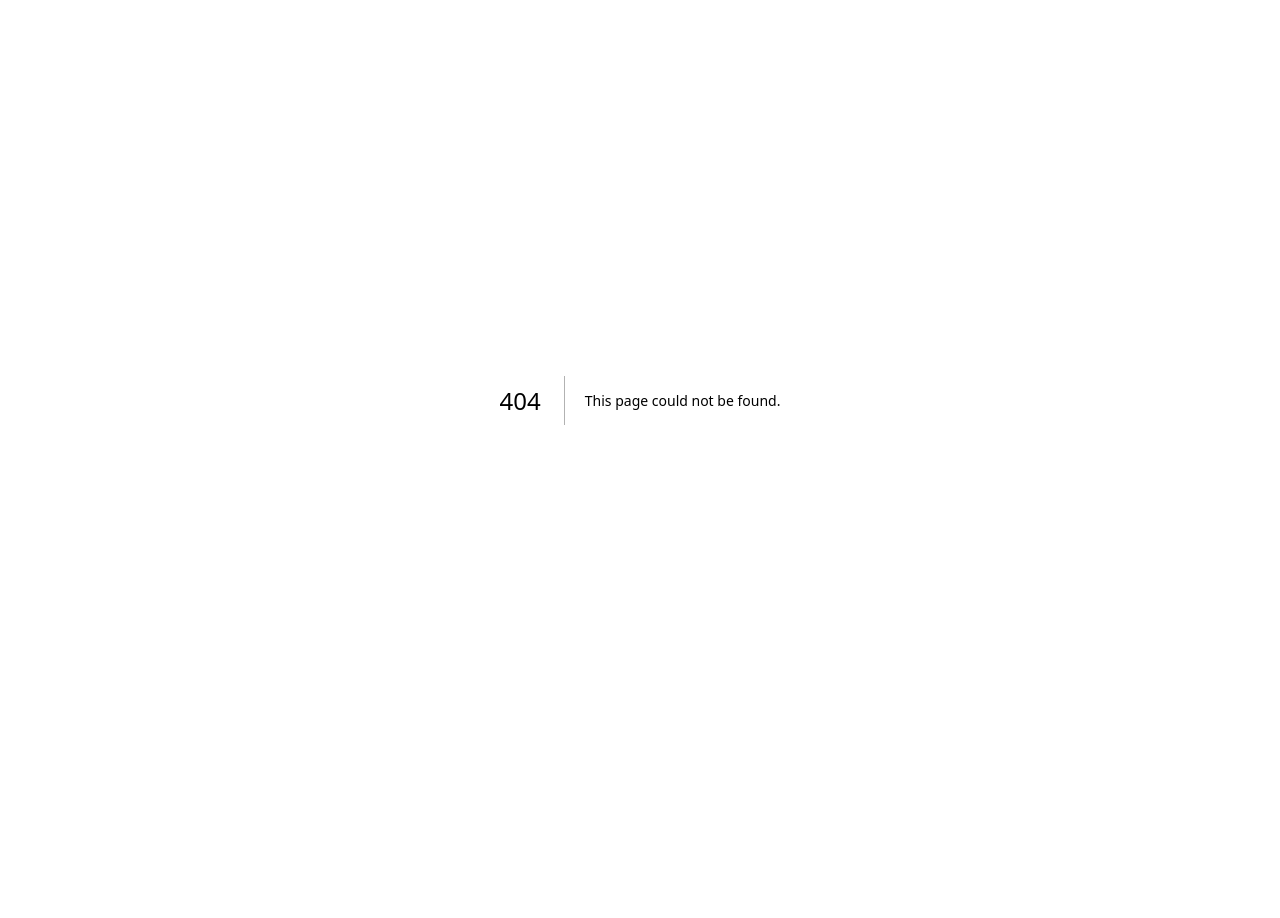
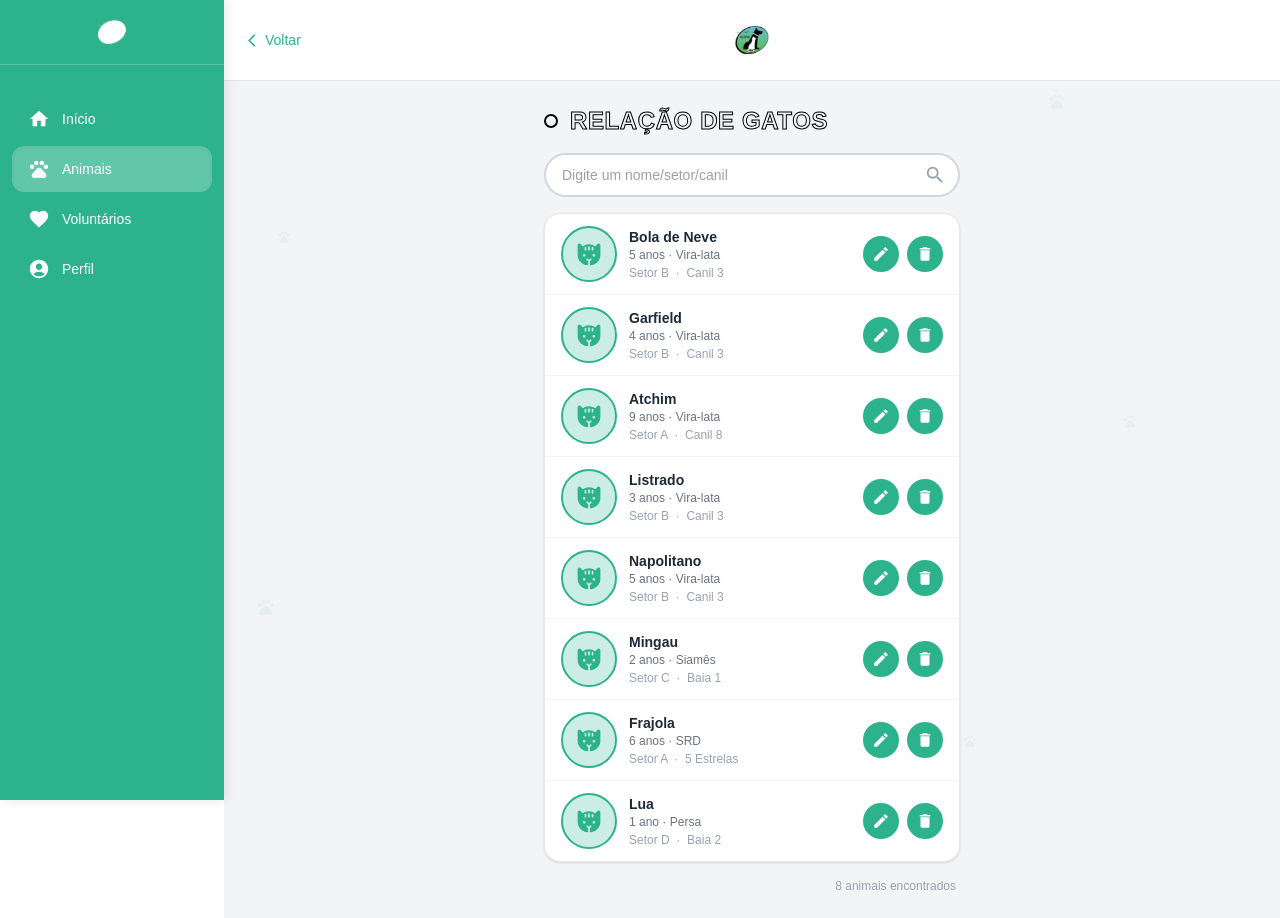
Before and after one commit to vitorrosa0/Projeto-APPS, a Next.js app in the folder frontend/: page /animais/gatos in a window 1280 px wide. Before the commit this address had no page. Before the commit the page ends 800 px from the top, so only its background shows below. Built offline with nearby package versions, Linux system fonts and the light colour scheme.

Commit message:
tela de listagem de gatos

```diff
--- /dev/null
+++ b/frontend/app/(etapas)/animais/gatos/page.tsx
@@ -0,0 +1,253 @@
+"use client";
+
+import { useState, useMemo } from "react";
+import { useRouter } from "next/navigation";
+import { MdSearch, MdEdit, MdDelete, MdPets, MdClose } from "react-icons/md";
+import { PiCatFill } from "react-icons/pi";
+import Header from "@/components/Header";
+import BottomNav from "@/components/BottomNav";
+
+// ---------------------------------------------------------------------------
+// Tipos
+// ---------------------------------------------------------------------------
+interface Gato {
+  id: number;
+  nome: string;
+  idade: string;
+  raca: string;
+  setor: string;
+  canil: string;
+  foto?: string;
+}
+
+// ---------------------------------------------------------------------------
+// Mock de dados
+// ---------------------------------------------------------------------------
+const MOCK_GATOS: Gato[] = [
+  { id: 1, nome: "Bola de Neve", idade: "5 anos", raca: "Vira-lata", setor: "B", canil: "Canil 3" },
+  { id: 2, nome: "Garfield",     idade: "4 anos", raca: "Vira-lata", setor: "B", canil: "Canil 3" },
+  { id: 3, nome: "Atchim",       idade: "9 anos", raca: "Vira-lata", setor: "A", canil: "Canil 8" },
+  { id: 4, nome: "Listrado",     idade: "3 anos", raca: "Vira-lata", setor: "B", canil: "Canil 3" },
+  { id: 5, nome: "Napolitano",   idade: "5 anos", raca: "Vira-lata", setor: "B", canil: "Canil 3" },
+  { id: 6, nome: "Mingau",       idade: "2 anos", raca: "Siamês",    setor: "C", canil: "Baia 1" },
+  { id: 7, nome: "Frajola",      idade: "6 anos", raca: "SRD",       setor: "A", canil: "5 Estrelas" },
+  { id: 8, nome: "Lua",          idade: "1 ano",  raca: "Persa",     setor: "D", canil: "Baia 2" },
+];
+
+// Patinhas decorativas
+const PAW_POSITIONS = [
+  { top: "10%", left: "78%", size: 18 },
+  { top: "25%", left: "5%",  size: 14 },
+  { top: "45%", left: "85%", size: 16 },
+  { top: "65%", left: "3%",  size: 20 },
+  { top: "80%", left: "70%", size: 14 },
+];
+
+// ---------------------------------------------------------------------------
+// Sub-componente: Avatar do gato
+// ---------------------------------------------------------------------------
+function CatAvatar({ foto, nome }: { foto?: string; nome: string }) {
+  if (foto) {
+    return (
+      <img
+        src={foto}
+        alt={nome}
+        className="w-14 h-14 rounded-full object-cover border-2 border-[#2DB38B] flex-shrink-0"
+      />
+    );
+  }
+  return (
+    <div className="w-14 h-14 rounded-full bg-[#58C2A1]/30 border-2 border-[#2DB38B] flex items-center justify-center flex-shrink-0">
+      <PiCatFill size={28} className="text-[#2DB38B]" />
+    </div>
+  );
+}
+
+// ---------------------------------------------------------------------------
+// Sub-componente: Modal de confirmação de exclusão
+// ---------------------------------------------------------------------------
+function ConfirmModal({
+  nome,
+  onConfirm,
+  onCancel,
+}: {
+  nome: string;
+  onConfirm: () => void;
+  onCancel: () => void;
+}) {
+  return (
+    <div
+      className="fixed inset-0 z-50 flex items-center justify-center bg-black/40 px-6"
+      onClick={onCancel}
+    >
+      <div
+        className="bg-white rounded-2xl shadow-xl w-full max-w-xs p-6 flex flex-col gap-4"
+        onClick={(e) => e.stopPropagation()}
+      >
+        <div className="flex items-center justify-between">
+          <h2 className="font-bold text-base text-gray-800">Excluir animal</h2>
+          <button onClick={onCancel} className="text-gray-400 hover:text-gray-600 cursor-pointer">
+            <MdClose size={20} />
+          </button>
+        </div>
+        <p className="text-sm text-gray-600">
+          Tem certeza que deseja excluir <span className="font-semibold text-gray-800">{nome}</span>?
+        </p>
+        <div className="flex gap-3 justify-end">
+          <button
+            onClick={onCancel}
+            className="px-5 py-2 rounded-full border-2 border-gray-300 text-sm font-semibold text-gray-600 hover:bg-gray-50 cursor-pointer"
+          >
+            Cancelar
+          </button>
+          <button
+            onClick={onConfirm}
+            className="px-5 py-2 rounded-full bg-red-500 text-white text-sm font-semibold hover:bg-red-600 active:scale-95 transition-all cursor-pointer"
+          >
+            Excluir
+          </button>
+        </div>
+      </div>
+    </div>
+  );
+}
+
+// ---------------------------------------------------------------------------
+// Página principal
+// ---------------------------------------------------------------------------
+export default function GatosPage() {
+  const router = useRouter();
+  const [gatos, setGatos] = useState<Gato[]>(MOCK_GATOS);
+  const [busca, setBusca] = useState("");
+  const [paraExcluir, setParaExcluir] = useState<Gato | null>(null);
+
+  const gatosFiltrados = useMemo(() => {
+    const termo = busca.toLowerCase().trim();
+    if (!termo) return gatos;
+    return gatos.filter(
+      (g) =>
+        g.nome.toLowerCase().includes(termo) ||
+        g.raca.toLowerCase().includes(termo) ||
+        g.setor.toLowerCase().includes(termo) ||
+        g.canil.toLowerCase().includes(termo)
+    );
+  }, [gatos, busca]);
+
+  const handleEditar = (gato: Gato) => {
+    router.push(`/animais/cadastrar?id=${gato.id}`);
+  };
+
+  const handleConfirmarExclusao = () => {
+    if (!paraExcluir) return;
+    setGatos((prev) => prev.filter((g) => g.id !== paraExcluir.id));
+    setParaExcluir(null);
+  };
+
+  return (
+    <div className="relative min-h-screen bg-gray-100 overflow-x-hidden flex flex-col md:ml-56 pb-20 md:pb-0">
+
+      <Header showBack={true} />
+
+      {/* Patinhas decorativas */}
+      <div className="absolute inset-0 pointer-events-none z-0 overflow-hidden" aria-hidden="true">
+        {PAW_POSITIONS.map((pos, i) => (
+          <MdPets
+            key={i}
+            size={pos.size}
+            style={{ position: "absolute", top: pos.top, left: pos.left, opacity: 0.07, color: "#2DB38B" }}
+          />
+        ))}
+      </div>
+
+      <main className="relative z-10 px-4 py-6 flex-1 w-full max-w-md mx-auto flex flex-col gap-4">
+
+        {/* Título */}
+        <div className="flex items-center gap-3">
+          <div className="w-3.5 h-3.5 rounded-full border-2 border-black flex-shrink-0" />
+          <h1
+            className="text-2xl font-bold tracking-wide uppercase text-transparent"
+            style={{ WebkitTextStroke: "1px black" }}
+          >
+            Relação de Gatos
+          </h1>
+        </div>
+
+        {/* Campo de busca */}
+        <div className="relative">
+          <input
+            type="search"
+            placeholder="Digite um nome/setor/canil"
+            value={busca}
+            onChange={(e) => setBusca(e.target.value)}
+            className="w-full h-11 bg-white border-2 border-gray-300 rounded-full pl-4 pr-11 text-sm text-gray-800 outline-none focus:border-[#2DB38B] transition-colors placeholder:text-gray-400"
+          />
+          <MdSearch
+            size={22}
+            className="absolute right-3.5 top-1/2 -translate-y-1/2 text-gray-400 pointer-events-none"
+          />
+        </div>
+
+        {/* Lista */}
+        <div className="bg-white rounded-2xl border border-gray-200 shadow-sm overflow-hidden">
+          {gatosFiltrados.length === 0 ? (
+            <div className="flex flex-col items-center gap-3 py-12 text-gray-400">
+              <PiCatFill size={40} />
+              <p className="text-sm">Nenhum animal encontrado.</p>
+            </div>
+          ) : (
+            <ul className="divide-y divide-gray-100">
+              {gatosFiltrados.map((gato) => (
+                <li key={gato.id} className="flex items-center gap-3 px-4 py-3">
+
+                  <CatAvatar foto={gato.foto} nome={gato.nome} />
+
+                  <div className="flex-1 min-w-0">
+                    <p className="font-bold text-gray-800 text-sm truncate">{gato.nome}</p>
+                    <p className="text-xs text-gray-500">{gato.idade} · {gato.raca}</p>
+                    <p className="text-xs text-gray-400 mt-0.5">
+                      Setor {gato.setor} &nbsp;·&nbsp; {gato.canil}
+                    </p>
+                  </div>
+
+                  <div className="flex items-center gap-2 flex-shrink-0">
+                    <button
+                      onClick={() => handleEditar(gato)}
+                      aria-label={`Editar ${gato.nome}`}
+                      className="w-9 h-9 rounded-full bg-[#2DB38B] flex items-center justify-center text-white hover:bg-[#25967A] active:scale-95 transition-all cursor-pointer"
+                    >
+                      <MdEdit size={18} />
+                    </button>
+                    <button
+                      onClick={() => setParaExcluir(gato)}
+                      aria-label={`Excluir ${gato.nome}`}
+                      className="w-9 h-9 rounded-full bg-[#2DB38B] flex items-center justify-center text-white hover:bg-red-500 active:scale-95 transition-all cursor-pointer"
+                    >
+                      <MdDelete size={18} />
+                    </button>
+                  </div>
+
+                </li>
+              ))}
+            </ul>
+          )}
+        </div>
+
+        {/* Contador */}
+        <p className="text-xs text-gray-400 text-right pr-1">
+          {gatosFiltrados.length} {gatosFiltrados.length === 1 ? "animal" : "animais"} encontrado{gatosFiltrados.length !== 1 ? "s" : ""}
+        </p>
+
+      </main>
+
+      {paraExcluir && (
+        <ConfirmModal
+          nome={paraExcluir.nome}
+          onConfirm={handleConfirmarExclusao}
+          onCancel={() => setParaExcluir(null)}
+        />
+      )}
+
+      <BottomNav />
+    </div>
+  );
+}
```
